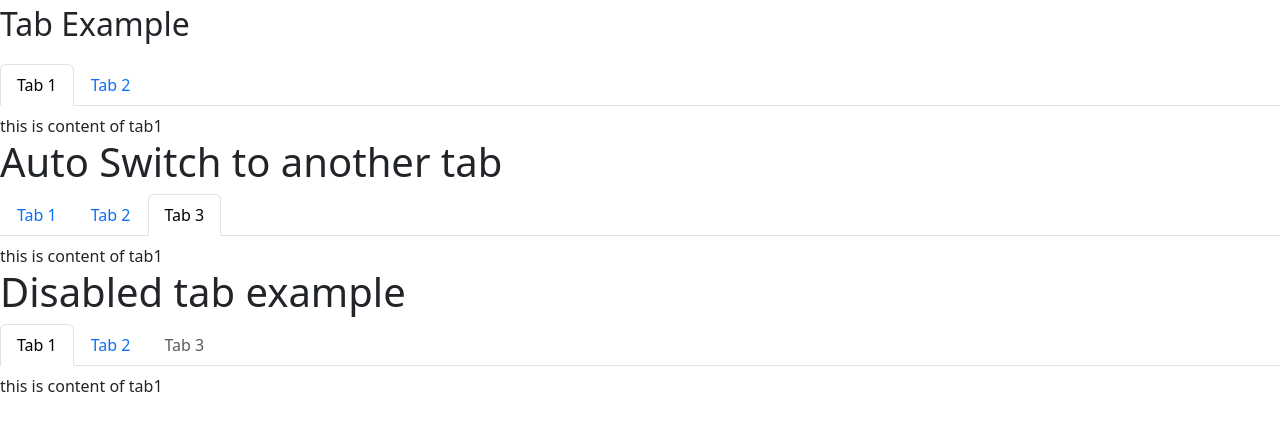
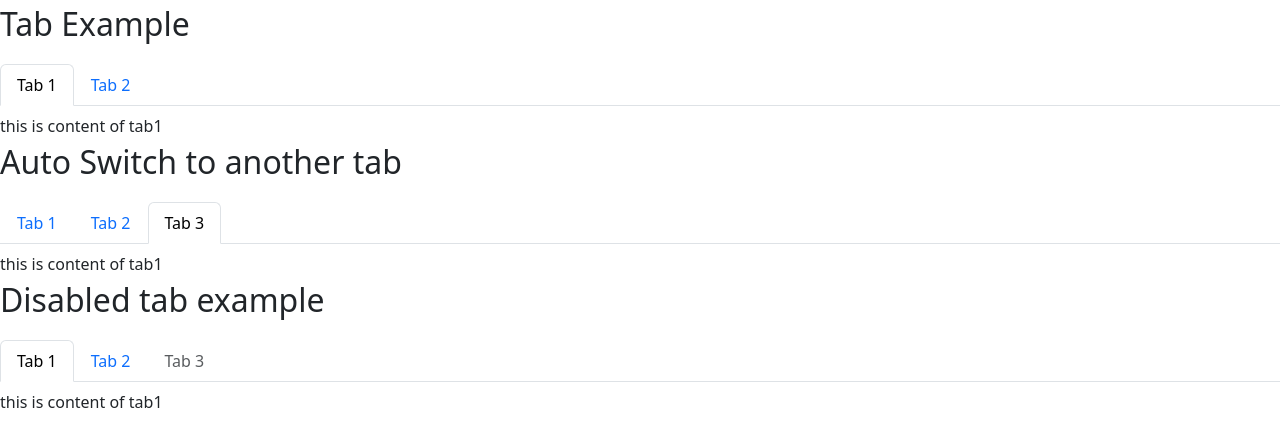
Before and after one commit to Abduljebar49/angular-custom-tab, an Angular app: page / in a window 1280 px wide. Shown: the top 446 px of the page. Built offline with nearby package versions, Linux system fonts and the light colour scheme.

Commit message:
title updated

```diff
--- a/src/app/app.component.html
+++ b/src/app/app.component.html
@@ -9,7 +9,7 @@
   </tab>
 </tabs>
 
-<h1>Auto Switch to another tab</h1>
+<p style="font-size: 32px">Auto Switch to another tab</p>
 <tabs [active]="2">
   <tab tabTitle="Tab 1">
     this is content of tab1
@@ -22,8 +22,7 @@
   </tab>
 </tabs>
 
-
-<h1>Disabled tab example</h1>
+<p style="font-size: 32px">Disabled tab example</p>
 <tabs>
   <tab tabTitle="Tab 1">
     this is content of tab1
```
